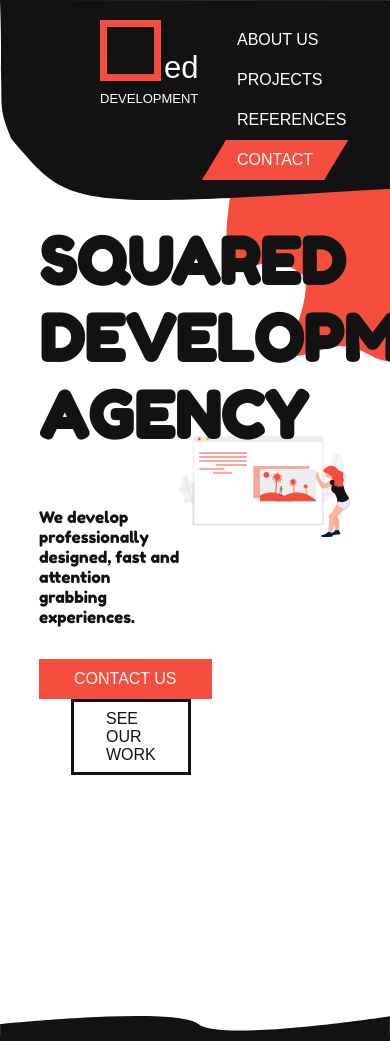
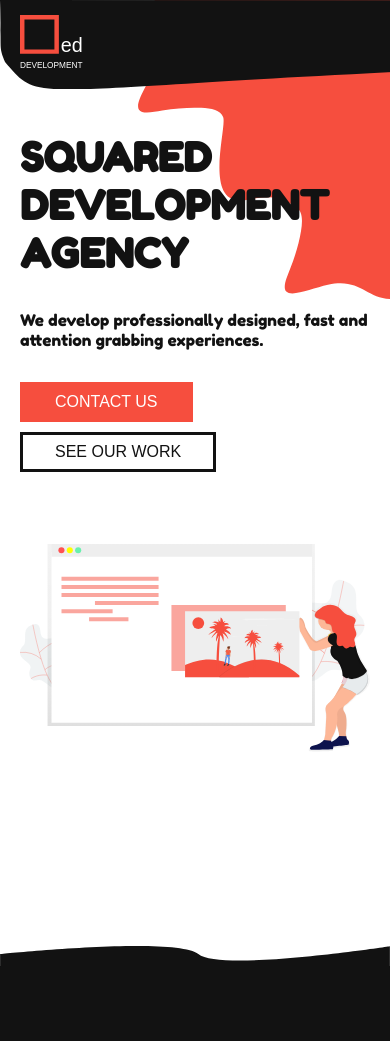
Before and after one commit to MilosMladenovicWork/squared-development, a Gatsby site in the folder squared-development/: page / in a window 390 px wide. Shown: the top 1041 px of the page. Built offline with nearby package versions, Linux system fonts and the light colour scheme; Gatsby itself is replaced by a stand-in of ours.

Commit message:
made hero section mobile responsive

```diff
--- a/squared-development/src/components/Header.js
+++ b/squared-development/src/components/Header.js
@@ -9,6 +9,10 @@ const HeaderStyled = styled.header`
   top:0;
   z-index:10;
   padding:20px 100px;
+  @media (max-width: 768px){
+    min-height:50px;
+    padding:15px 20px;
+  }
 `
 
 const HeaderBackground = styled.div`
@@ -21,6 +25,9 @@ const HeaderBackground = styled.div`
   svg {
     min-height:100%;
     min-width:100%;
+    @media (max-width:768px){
+      min-width:unset;
+    }
   }
 `
 
--- a/squared-development/src/components/LayoutComponents/ConstraintContainer.js
+++ b/squared-development/src/components/LayoutComponents/ConstraintContainer.js
@@ -4,6 +4,9 @@ import styled from 'styled-components'
 
 const ConstraintContainerStyled = styled.div`
   padding:0 10%;
+  @media (max-width: 768px){
+    padding:0 20px;
+  }
 `
 
 const ConstraintContainer = ({children, ...rest}) => {
--- a/squared-development/src/components/LayoutComponents/HorizontalMarginSeparator.js
+++ b/squared-development/src/components/LayoutComponents/HorizontalMarginSeparator.js
@@ -5,6 +5,9 @@ import styled from 'styled-components'
 const StyledHorizontalMarginSeparator = styled.div`
   margin:0 ${props => props.marginSize ? `${props.marginSize}rem` : '0.5rem'};
   display:inline-block;
+  @media (max-width:768px){
+    margin:unset;
+  }
 `
 
 const HorizontalMarginSeparator = ({children, marginSize, ...rest}) => {
--- a/squared-development/src/components/LayoutComponents/PercentageWidthContainer.js
+++ b/squared-development/src/components/LayoutComponents/PercentageWidthContainer.js
@@ -4,6 +4,9 @@ import styled from 'styled-components'
 
 const StyledPercentageWidthContainer = styled.div`
   width:${props => props.widthPercentage ? `${props.widthPercentage}%` : '100%'};
+  @media (max-width:768px){
+    width:100%;
+  }
 `
 
 const PercentageWidthContainer = ({children, widthPercentage, ...rest}) => {
--- a/squared-development/src/components/Logo.js
+++ b/squared-development/src/components/Logo.js
@@ -10,12 +10,17 @@ const StyledPath = styled.path`
   fill: ${props => props.theme.colors.accent};
 `
 
+const StyledSvg = styled.svg`
+  width:100px;
+  @media (max-width:768px){
+    width:65px;
+  }
+`
+
 const Logo = ({children, ...rest}) => {
   return (
-    <svg
+    <StyledSvg
       xmlns="http://www.w3.org/2000/svg"
-      width="102"
-      height="87"
       viewBox="0 0 102 87"
     >
       <g data-name="Group 1" transform="translate(-15 -20)">
@@ -45,7 +50,7 @@ const Logo = ({children, ...rest}) => {
           </tspan>
         </StyledText>
       </g>
-    </svg>
+    </StyledSvg>
   )
 }
 
--- a/squared-development/src/components/layout.js
+++ b/squared-development/src/components/layout.js
@@ -33,6 +33,15 @@ const StyledLayout = styled.div`
 const StyledMain = styled.main`
   position:relative;
   margin-top:170px;
+  @media (max-width: 768px){
+    margin-top:100px;
+  }
+`
+
+const StyledNav = styled.nav`
+  @media (max-width: 768px){
+    display:none;
+  }
 `
 
 const Layout = ({ children }) => {
@@ -56,12 +65,12 @@ const Layout = ({ children }) => {
             <Link to='/'>
               <Logo/>
             </Link>
-            <nav>
+            <StyledNav>
               <Button as={Link} to='#' link>About Us</Button>
               <Button as={Link} to='#' link>Projects</Button>
               <Button as={Link} to='#' link>References</Button>
               <Button as={Link} to='#' clipped>Contact</Button>
-            </nav>
+            </StyledNav>
           </RowSpaceBetween>
         </Header>
         <div>
--- a/squared-development/src/pages/index.js
+++ b/squared-development/src/pages/index.js
@@ -32,6 +32,26 @@ const HeroBannerContainer = styled.div`
   display:flex;
   align-items:center;
   min-height:70vh;
+  @media (max-width:768px){
+    flex-direction:column;
+    align-items:unset;
+  }
+`
+
+const HeroButtons = styled.div`
+  display:flex;
+  align-items:flex-start;
+  & > *:first-of-type{
+    margin-right:10px;
+    @media (max-width:768px){
+      margin-right:unset;
+      margin-bottom:10px;
+    }
+  }
+  @media (max-width: 768px){
+    flex-direction:column;
+    margin-bottom:40px;
+  }
 `
 
 const FluidBackgroundContainer = styled.div`
@@ -41,6 +61,9 @@ const FluidBackgroundContainer = styled.div`
   width:125vw;
   transform:translate(40%, -50%);
   z-index:-1;
+  @media (max-width: 768px){
+    width:130vw;
+  }
 `
 
 const AboutContentContainer = styled.div`
@@ -161,10 +184,10 @@ const IndexPage = () => {
                 We develop professionally designed, fast and attention grabbing experiences.
               </Paragraph>
               <VerticalMarginSeparator marginSize={2}>
-                <Button as={Link} to='#'>Contact Us</Button>
-                <HorizontalMarginSeparator marginSize={2}>
+                <HeroButtons>
+                  <Button as={Link} to='#'>Contact Us</Button>
                   <Button as={Link} to='#' secondary>See our work</Button>
-                </HorizontalMarginSeparator>
+                </HeroButtons>
               </VerticalMarginSeparator>
             </PercentageWidthContainer>
             <PercentageWidthContainer widthPercentage={55}>
--- a/squared-development/src/styles/styles.js
+++ b/squared-development/src/styles/styles.js
@@ -24,21 +24,39 @@ export const GlobalStyle = createGlobalStyle`
   }
   h1{
     font-size:4rem;
+    @media (max-width:768px){
+      font-size:2.5rem;
+    }
   }
   h2{
     font-size:3.5rem;
+    @media (max-width:768px){
+      font-size:2.25rem;
+    }
   }
   h3{
     font-size:3rem;
+    @media (max-width:768px){
+      font-size:2rem;
+    }
   }
   h4{
     font-size:2.5rem;
+    @media (max-width:768px){
+      font-size:1.75rem;
+    }
   }
   h5{
     font-size:2rem;
+    @media (max-width:768px){
+      font-size:1.5rem;
+    }
   }
   h6{
     font-size:1.75rem;
+    @media (max-width:768px){
+      font-size:1.25rem;
+    }
   }
   a{
     color: #F64E3E;
```
